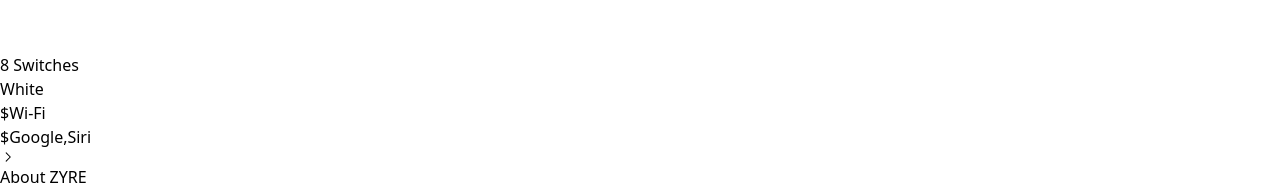
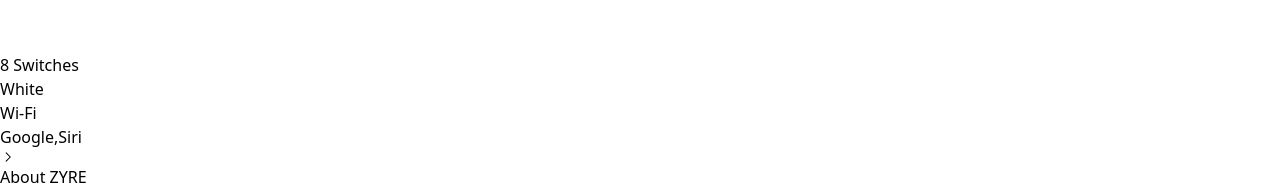
Before and after one commit to jayramana/zyre_web, a React (Vite) app: page / in a window 1280 px wide. Shown: the part 1447-1640 px from the top of the page. Built offline with nearby package versions, Linux system fonts and the light colour scheme.

Commit message:
new commit

```diff
--- a/src/Body.jsx
+++ b/src/Body.jsx
@@ -139,10 +139,10 @@
                   {color[i]}
                 </p>
                 <p className="border-[2px] border-white rounded-md text-white border-solid inline-block px-[4px] py-[2px] text-xs font-zyre">
-                  ${connect}
+                  {connect}
                 </p>
                 <p className="border-[2px] border-white rounded-md text-white border-solid inline-block px-[4px] py-[2px] text-xs font-zyre">
-                  ${voice}
+                  {voice}
                 </p>
               </div>
             </div>
```
